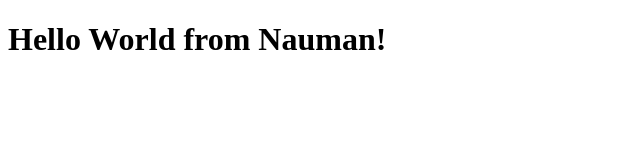
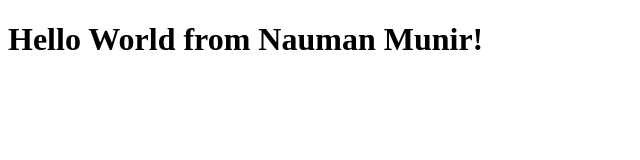
Before and after one commit to NaumanMunir9/freelancing-bootcamp, a plain HTML site: page index.html in a window 1280 px wide. Shown: the whole page, without its empty margins (0-640 px from the left). Drawn offline with Linux system fonts and the light colour scheme.

Commit message:
updated html file with my full name

```diff
--- a/index.html
+++ b/index.html
@@ -6,6 +6,6 @@
   <title>Freelancing and Remote Work Bootcamp</title>
 </head>
 <body>
-  <h1>Hello World from Nauman!</h1>
+  <h1>Hello World from Nauman Munir!</h1>
 </body>
 </html>
```
